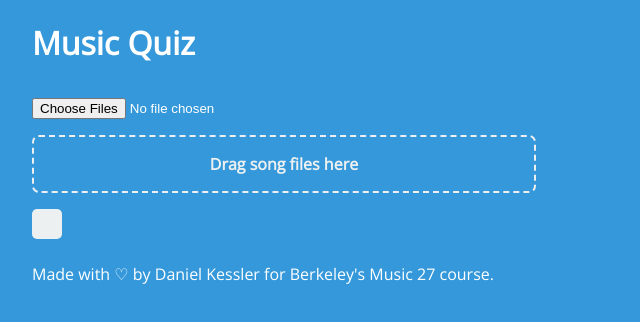
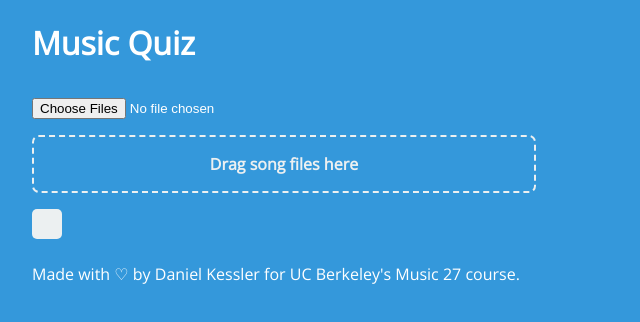
Before and after one commit to Sinani201/musicquiz, a plain HTML site: page index.html in a window 1280 px wide. Shown: the full height of the page, 0-640 px from the left. Drawn offline with nearby package versions, Linux system fonts and the light colour scheme.

Commit message:
fixed small typo in index.html

```diff
--- a/index.html
+++ b/index.html
@@ -30,6 +30,6 @@
 		</div>
 		<table id="songlist"></table>
 	</div>
-	<footer>Made with ♡ by Daniel Kessler for Berkeley's Music 27 course.</footer>
+	<footer>Made with ♡ by Daniel Kessler for UC Berkeley's Music 27 course.</footer>
 </body>
 </html>
```
